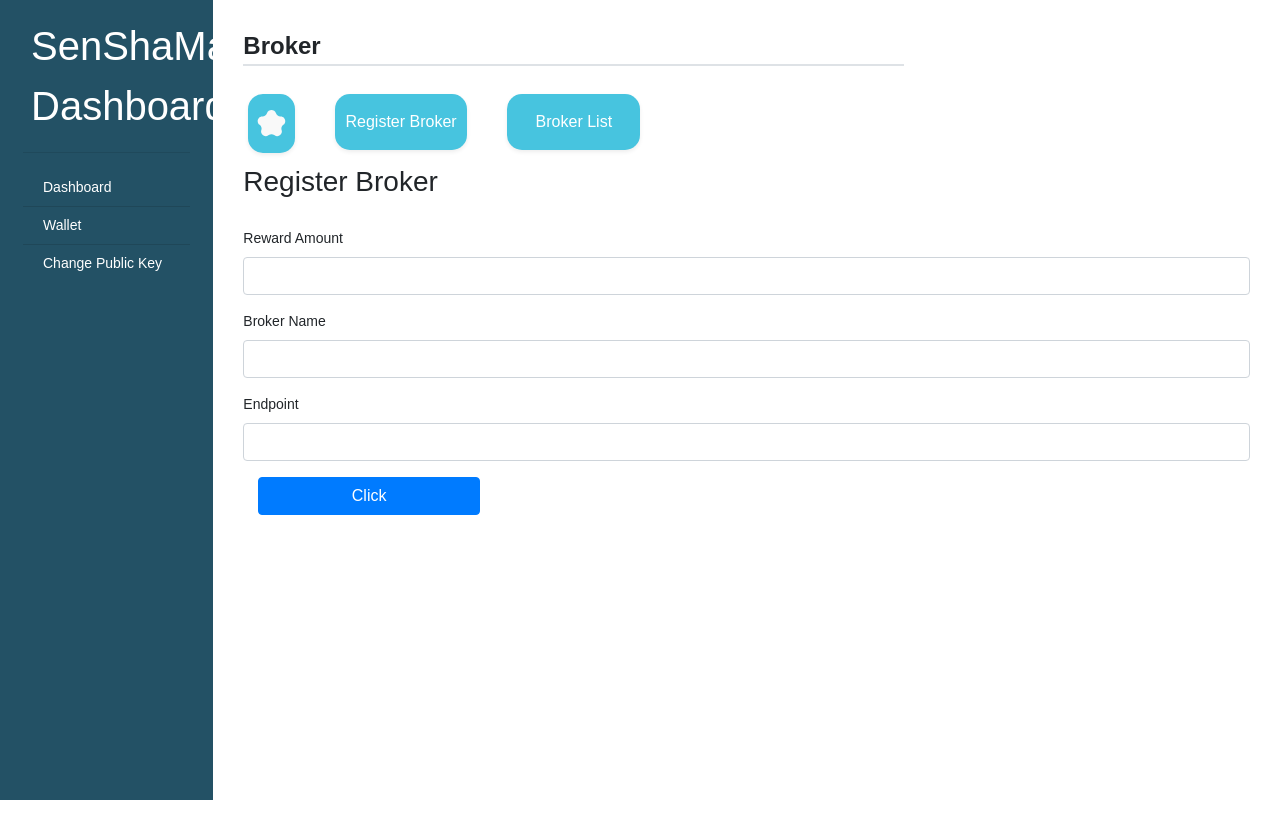
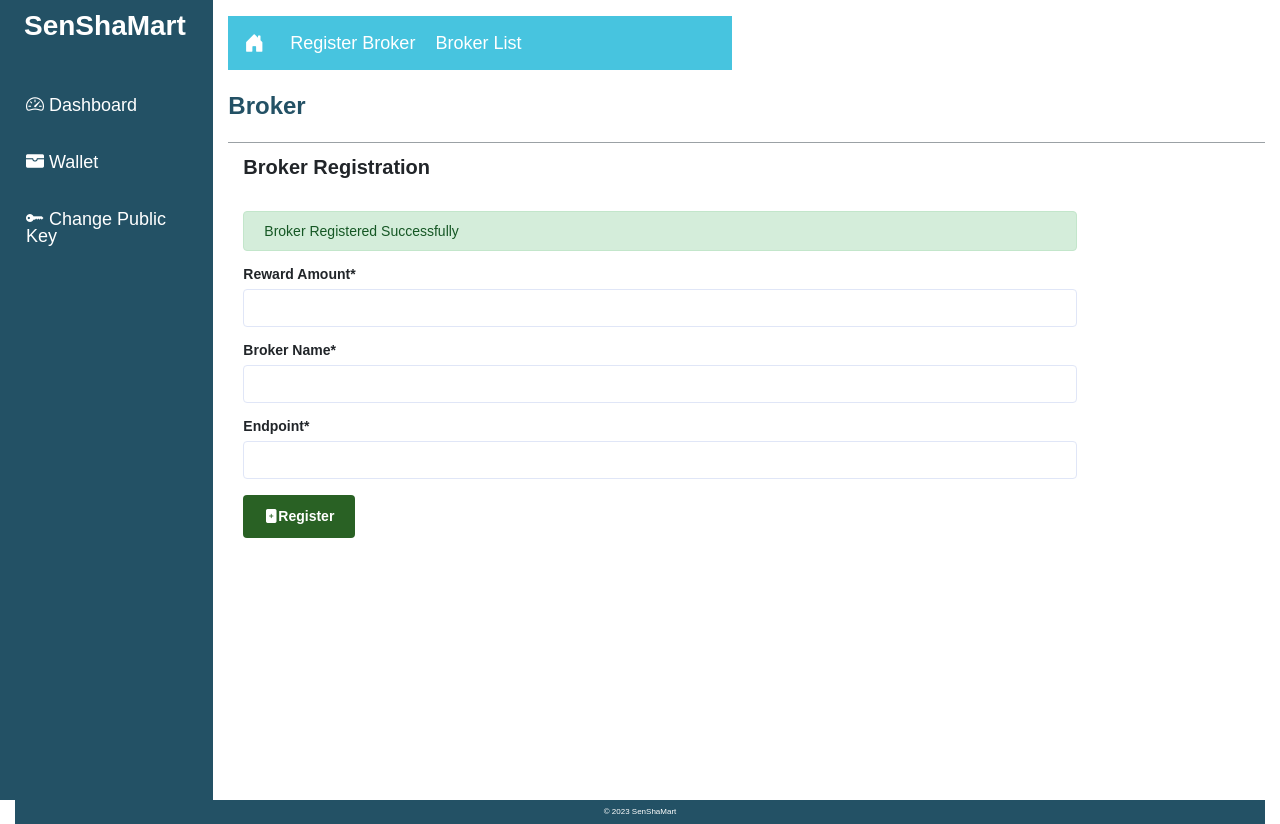
Before and after one commit to sampathmedawatta/SheShaMartDash, a React (Create React App) app: page /broker in a window 1280 px wide. Before the commit the page ends 800 px from the top, so only its background shows below. Built offline with nearby package versions, Linux system fonts and the light colour scheme.

Commit message:
fUI fixing

```diff
--- a/src/App.css
+++ b/src/App.css
@@ -1,6 +1,195 @@
 body{
 font-family: "Plus Jakarta Sans", sans-serif;
 font-size: 14px;
+}
+details,
+footer,
+header,
+menu,
+nav,
+section {
+  display: block;
+}
+body {
+  line-height: 1;
+}
+ul {
+  list-style: none;
+}
+img {
+  max-width: 100%;
+}
+button,
+input,
+select {
+  font-family: "Plus Jakarta Sans", sans-serif;
+  font-size: 14px;
+}
+input:focus::-moz-placeholder {
+  opacity: 0;
+  -moz-transition: 0.4s;
+  transition: 0.4s;
+}
+a {
+  color: #000;
+}
+a:hover {
+  color: #b5b5b6;
+}
+a :hover {
+  color: #b5b5b6;
+}
+::-moz-selection {
+  background: #000;
+  color: #fff;
+}
+::selection {
+  background: #000;
+  color: #fff;
+}
+::-moz-selection {
+  background: #000;
+  color: #fff;
+}
+::-moz-placeholder {
+  color: #a0abb8;
+  opacity: 1;
+}
+::placeholder {
+  color: #a0abb8;
+  opacity: 1;
+}
+:-ms-input-placeholder,
+::-webkit-input-placeholder {
+  color: #a0abb8;
+  opacity: 1;
+}
+.section {
+  float: left;
+  width: 100%;
+}
+.position-relative {
+  position: relative;
+}
+:focus,
+[contenteditable].form-control:focus,
+[type="email"].form-control:focus,
+[type="password"].form-control:focus,
+[type="tel"].form-control:focus,
+[type="text"].form-control:focus,
+button:focus,
+input.form-control:focus,
+input[type="email"]:focus,
+input[type="number"]:focus,
+input[type="password"]:focus,
+input[type="text"]:focus,
+select:focus {
+  outline: 0 !important;
+  border: 1px  solid #235165;
+  box-shadow: none;
+}
+.hover-up {
+  transition: all 0.25s cubic-bezier(0.02, 0.01, 0.47, 1);
+}
+.hover-up:hover {
+  transform: translateY(-3px);
+  transition: all 0.25s cubic-bezier(0.02, 0.01, 0.47, 1);
+}
+.form-control {
+  border: 1px solid #e0e6f7;
+  border-radius: 4px;
+  background-color: #fff;
+  padding: 11px 15px 13px 15px;
+  width: 100%;
+  color: #a0abb8;
+}
+.form-control::-moz-placeholder {
+  color: #a0abb8;
+}
+.form-control::placeholder {
+  color: #a0abb8;
+}
+.form-group {
+  position: relative;
+  font-weight: bold;
+}
+.form-group i {
+  position: absolute;
+  top: 50%;
+  transform: translateY(-50%);
+  left: 15px;
+  font-size: 18px;
+  color: #a0abb8;
+}
+.form-icons {
+  padding-left: 41px;
+}
+.text-white {
+  color: #fff;
+}
+
+:hover {
+  transition-duration: 0.2s;
+}
+.text-shadow {
+  text-shadow: 0 4px 4px rgba(0, 0, 0, 0.25);
+}
+h1 {
+  font-weight: 800;
+  font-size: 56px;
+  line-height: 71px;
+
+}
+h2 {
+  font-weight: 700;
+  font-size: 36px;
+  line-height: 45px;
+
+}
+h3 {
+  font-weight: 700;
+  font-size: 28px;
+  line-height: 35px;
+  color: #fff;
+
+}
+h4 {
+  font-weight: 700;
+  font-size: 24px;
+  line-height: 30px;
+  color: #000;
+ ;
+}
+a,
+button,
+h4,
+img,
+input,
+span {
+  transition: all 0.3s ease 0s;
+}
+.btn {
+  border-radius: 8px;
+  padding: 10px 20px;
+  font-size: 14px;
+  transition: 0.2s;
+}
+.btn-add {
+  content: '\F3AA';
+  background: #296124;
+  color: #fff;
+  border-radius: 4px;
+  font-weight: bold;
+}
+.footer{
+ background-color: #235165;
+  color: #fff;
+  font-size: 08px;
+}
+.welcome-message{
+  color: #235165;
+  padding: 5px;
+  margin-top: 5rem!important;
 }
 
 .home-icon{
@@ -54,8 +243,6 @@ font-size: 14px;
     font-size: 1rem;
 
 }
-
-
 .client{
   background-color: #808fe1;
   color: white;
@@ -69,9 +256,8 @@ font-size: 14px;
 }
 
 .provider:hover, .broker:hover, .client:hover{
-  background-color: #ffd700;;
+  background-color: #235165;;
 }
-
 
 .profile-img-card {
   width: 96px;
@@ -91,6 +277,30 @@ font-size: 14px;
 
   background-color: #235165;
 }
+.sidebar-menu{
+  font-size: large;
+  padding: 2px;
+  margin-top: 1em;
+  color: white !important;
+}
+.sidebar-menu a {
+  color: white !important;
+}
+.broker-menu{
+
+  background-color: #47c4df;
+}
+.top-menu{
+  font-size: large;
+  padding: 10px;
+
+  color: white !important;
+}
+.top-menu a {
+  color: white !important;
+  text-decoration: none
+}
+
 
 .list-group-item{
   background-color: #235165;
@@ -101,7 +311,7 @@ font-size: 14px;
 }
 
 .list-group a:hover{
-  background-color: #0b7fb0;
+  background-color: #235165;
 color: white;
 cursor: pointer;
 text-decoration: none;
@@ -113,7 +323,7 @@ text-decoration: none;
   color: white;
   font-weight: bolder;
 }
-tbody td {
+.tbody td {
 font-weight: 500;
 color: #696767;
 text-transform: capitalize;
@@ -122,9 +332,11 @@ border-bottom: 1px solid #dee2e6 !important;
 .title-heders{
   font-weight: bold;
   text-transform: capitalize;
+  color: #235165;
   font-size: 1.50rem;
-  border-bottom: 2px solid #dee2e6;
-  padding-top: 0.5em;
+  border-bottom: 1px solid #9ba1a5;
+  padding-bottom: 1em;
+  padding-top: 1em;
 }
 .table tr th {
   vertical-align: bottom;
@@ -134,9 +346,14 @@ border-bottom: 1px solid #dee2e6 !important;
   font-weight: bolder;
 
 }
-tr td {
+.tr td {
   font-weight: 500;
   color: #696767;
   text-transform: capitalize;
   border-bottom: 1px solid #dee2e6 !important;
   }
+  .page-title{
+    margin-bottom: 1em;
+    font-size: 20px;
+    font-weight: bold;
+  }
--- a/src/App.js
+++ b/src/App.js
@@ -22,51 +22,23 @@ const App = () => {
   const { broks, sensors } = useContext(Context);
 
   return (
-    <div>
-      <div className="container-fluid bg-color min-vh-100">
-        <div className="row">
-          <div className="col-2 sidebar vh-100">
+    <div class="container-fluid">
+      <div class="row flex-nowrap">
+        <div class="col-auto col-md-3 col-xl-2 px-sm-2 px-0 sidebar">
+          <div class="d-flex flex-column align-items-center align-items-sm-start px-3 pt-2 text-white min-vh-100">
+            <a
+              href="/"
+              class="d-flex align-items-center pb-3 mb-md-0 me-md-auto text-white text-decoration-none"
+            >
+              <br></br>
+              <span class="fs-5 d-none d-sm-inline ">
+                <h3>SenShaMart</h3>
+              </span>
+            </a>
             <Sidebar />
           </div>
-          <div className="col-10">
-            <div className="row">
-              <div className="col-12">
-                {/* <nav className="navbar navbar-expand navbar-white bg-white">
-                  <div className="navbar-nav mr-auto">
-                    <li className="nav-item">
-                      <Link to={"/home"} className="nav-link">
-                        Home
-                      </Link>
-                    </li>
-                    <li className="nav-item">
-                      <Link to={"/broker"} className="nav-link">
-                        Broker
-                      </Link>
-                    </li>
-                    <li className="nav-item">
-                      <Link to={"/provider"} className="nav-link">
-                        Provider
-                      </Link>
-                    </li>
-                    <li className="nav-item">
-                      <Link to={"/sensor"} className="nav-link">
-                        Sensor
-                      </Link>
-                    </li>
-                    <li className="nav-item">
-                      <Link to={"/sensorquery"} className="nav-link">
-                        Sensor Query
-                      </Link>
-                    </li>
-                    <li className="nav-item">
-                      <Link to={"/client"} className="nav-link">
-                        Client
-                      </Link>
-                    </li>
         </div>
-                </nav> */}
-              </div>
-            </div>
+        <div class="col py-3">
           <Routes>
             <Route exact path={"/"} element={<Home />} />
             <Route exact path={"/home"} element={<Home />} />
@@ -85,7 +57,8 @@ const App = () => {
           </Routes>
         </div>
       </div>
-      </div>
+
+      <footer class="footer text-center py-2">&copy; 2023 SenShaMart</footer>
     </div>
   );
 };
--- a/src/components/Broker.js
+++ b/src/components/Broker.js
@@ -38,20 +38,29 @@ const Broker = () => {
 
   return (
     <div>
-      <div className="container-fluid">
+
         <div className="row">
-          <div className="col-8 my-3">
+        <div className="col-6">
+        <BrokerSubMenu />
+          </div>
+
+          <div className="col-12">
             <div class="title-heders">Broker</div>
           </div>
         </div>
-        <BrokerSubMenu />
+
         <div className="row">
           <div className="col-12">
 
-              <h3>Register Broker</h3>
               <br />
+              <div className="col-10">
+              <div className="page-title">Broker Registration</div>
+              <br></br>
+              <form class="needs-validation" id="form-registration" novalidate method="post">
+              <div class="alert alert-success alert-dismissible fade show" role="alert">
+              Broker Registered Successfully</div>
               <div className="form-group">
-                <label htmlFor="rewardAmount">Reward Amount</label>
+                <label htmlFor="rewardAmount">Reward Amount*</label>
                 <input
                   type="number"
                   min={0}
@@ -62,10 +71,12 @@ const Broker = () => {
                   value={rewardAmount}
                   autoComplete="off"
                   required
-                />{" "}
+                />
+                <div class="invalid-feedback">Please enter a reward Amount</div>
+                {" "}
               </div>
               <div className="form-group">
-                <label htmlFor="brokerName">Broker Name </label>
+                <label htmlFor="brokerName">Broker Name* </label>
                 <input
                   type="text"
                   id="brokerName"
@@ -76,9 +87,10 @@ const Broker = () => {
                   autoComplete="off"
                   required
                 />
+                 <div class="invalid-feedback">Please enter a Broker Name</div>
               </div>
               <div className="form-group">
-                <label htmlFor="endpoint">Endpoint </label>
+                <label htmlFor="endpoint">Endpoint*</label>
                 <input
                   type="text"
                   id="endpoint"
@@ -89,19 +101,21 @@ const Broker = () => {
                   autoComplete="off"
                   required
                 />
+                <div class="invalid-feedback">Please enter a Endpoint</div>
               </div>
-              <div className="form-group col-3 mt-3">
+              <div className="form-group ">
                 <button
-                  className="btn btn-primary btn-block"
+                  className="btn btn-add bi-file-plus-fill"
                   onClick={brokerRegister}
                 >
-                  Click
+                  Register
                 </button>
               </div>
+              </form>
+              </div></div>
             </div>
           </div>
-        </div>
-      </div>
+
   );
 };
 
--- a/src/components/Home.js
+++ b/src/components/Home.js
@@ -1,31 +1,39 @@
 import React from "react";
 import { Link } from "react-router-dom";
+
 const Home = () => {
+  return (
+    <div className="text-center">
+    <h4 className="welcome-message text-gray">Welcome to SenShaMart</h4>
+    <p className="tagline">Sensing the Future: Secure IoT Sensor Sharing and Monetization</p>
 
-  return (
-    <div className="container-fluid">
-      <div className="row g-3 my-5 justify-content-center align-items-center home-icon">
+      <div className="row g-3 my-5 justify-content-center align-items-center">
         <div className="col-md-3 p-1">
           <Link to={"/sensor"} className="nav-link">
-            <div className="provider shadow-sm d-flex justify-content-around align-items-center">
+
+            <div className="provider shadow-sm d-flex flex-column justify-content-start align-items-center">
+            <div><img className="icon-1 mb-2" alt="" src="/icon-1.svg"></img></div>
+
               <h1 className="fs-2">Provider</h1>
-              <img className="icon-1" alt="" src="/icon-1.svg"></img>
+
             </div>
           </Link>
         </div>
         <div className="col-md-3 p-1">
-          <Link to={"/broker"} className="nav-link">
-            <div className="broker shadow-sm d-flex justify-content-around align-items-center">
-              <h1 className="fs-2">Broker</h1>
-              <img className="icon-3" alt="" src="/icon-3.svg"></img>
-            </div>
-          </Link>
-        </div>
+  <Link to={"/broker"} className="nav-link">
+    <div className="broker shadow-sm d-flex flex-column justify-content-start align-items-center">
+      <img className="icon-3 mb-2" alt="" src="/icon-3.svg"></img>
+      <h1 className="fs-2">Broker</h1>
+    </div>
+  </Link>
+</div>
+
         <div className="col-md-3 p-1">
           <Link to={"/client"} className="nav-link">
-            <div className="client shadow-sm d-flex justify-content-around align-items-center">
+          <div className="client shadow-sm d-flex flex-column justify-content-start align-items-center">
+            <img className="icon-4 mb-2" alt="" src="/icon-4.svg"></img>
               <h1 className="fs-2 white">Client</h1>
-              <img className="icon-4" alt="" src="/icon-4.svg"></img>
+
             </div>
           </Link>
         </div>
--- a/src/components/UI/Sidebar.js
+++ b/src/components/UI/Sidebar.js
@@ -1,25 +1,36 @@
 function Sidebar() {
   return (
-    <div className="sidebar p-2">
-      <div className="m-2">
-        <span className="brand-name title fs-5">SenShaMart Dashboard</span>
-      </div>
-      <hr className="text-dark"></hr>
-      <div className="list-group sidebar list-group-flush">
-        <a className="list-group-item py-2">
-          {/* <i className="bi bi-table fs-5 me-3"></i> */}
-          <span className="fs-5">Dashboard</span>
-        </a>
-        <a className="list-group-item py-2">
-          {/* <i className="bi bi-wallet fs-5 me-3"></i> */}
-          <span className="fs-5">Wallet</span>
-        </a>
-        <a className="list-group-item py-2">
-          {/* <i className="bi bi-key fs-5 me-3"></i> */}
-          <span className="fs-5">Change Public Key</span>
-        </a>
-      </div>
-    </div>
+    <ul
+    class="nav nav-pills flex-column mb-sm-auto mb-0 align-items-center align-items-sm-start"
+    id="menu"
+  >
+    <li class="sidebar-menu">
+      <a
+        href="#submenu1"
+        data-bs-toggle="collapse"
+        class="nav-link px-0 align-middle"
+      >
+        <i class="fs-4 bi-speedometer2 "></i>{" "}
+        <span class="ms-1 d-none d-sm-inline">Dashboard</span>{" "}
+      </a>
+    </li>
+    <li class="sidebar-menu">
+      <a href="#" class="nav-link px-0 align-middle">
+        <i class="fs-4 bi-wallet-fill"></i>{" "}
+        <span class="ms-1 d-none d-sm-inline">Wallet</span>
+      </a>
+    </li>
+    <li class="sidebar-menu">
+      <a
+        href="#submenu2"
+        data-bs-toggle="collapse"
+        class="nav-link px-0 align-middle "
+      >
+        <i class="fs-4 bi-key-fill"></i>{" "}
+        <span class="ms-1 d-none d-sm-inline">Change Public Key</span>
+      </a>
+    </li>
+  </ul>
   );
 }
 
--- a/src/components/UI/SubMenu/BrokerSubMenu.js
+++ b/src/components/UI/SubMenu/BrokerSubMenu.js
@@ -3,7 +3,44 @@ import { Link } from "react-router-dom";
 
 function BrokerSubMenu() {
   return (
-    <div className="row justify-content-left align-items-left">
+
+
+    <nav class="navbar navbar-expand-lg broker-menu navbar-dark">
+
+
+        <Link to={"/"} className="">
+          <div className="">
+          <a class="navbar-brand" href="#"><i class="bi bi-house-door-fill"></i></a>
+          </div>
+        </Link>
+
+            <div class="collapse navbar-collapse" id="navbarSupportedContent">
+                <ul class="navbar-nav me-auto mb-2 mb-lg-0">
+
+                    <li class="top-menu">
+                    <Link to={"/broker"} className="">
+          <div className="">
+            Register Broker
+          </div>
+        </Link>
+                    </li>
+                    <li class="top-menu">
+                    <Link to={"/brokerList"} className="">
+          <div className="">
+          Broker List
+          </div>
+        </Link>
+                    </li>
+
+
+                </ul>
+            </div>
+
+
+    </nav>
+
+
+    /*<div className="row justify-content-left align-items-left">
       <div className="col-md-1 p-1">
         <Link to={"/"} className="nav-link broker-sub-menu-link">
           <div className="broker-sub-menu shadow-sm d-flex justify-content-around align-items-center">
@@ -25,7 +62,7 @@ function BrokerSubMenu() {
           </div>
         </Link>
       </div>
-    </div>
+    </div>*/
   );
 }
 
--- a/src/index.css
+++ b/src/index.css
@@ -1,4 +1,4 @@
-body {
+/*body {
   margin: 0;
   font-family: -apple-system, BlinkMacSystemFont, 'Segoe UI', 'Roboto', 'Oxygen',
     'Ubuntu', 'Cantarell', 'Fira Sans', 'Droid Sans', 'Helvetica Neue',
@@ -10,4 +10,4 @@ body {
 code {
   font-family: source-code-pro, Menlo, Monaco, Consolas, 'Courier New',
     monospace;
-}
+}*/
```
Lines whose indentation alone changed are shown as unchanged.
